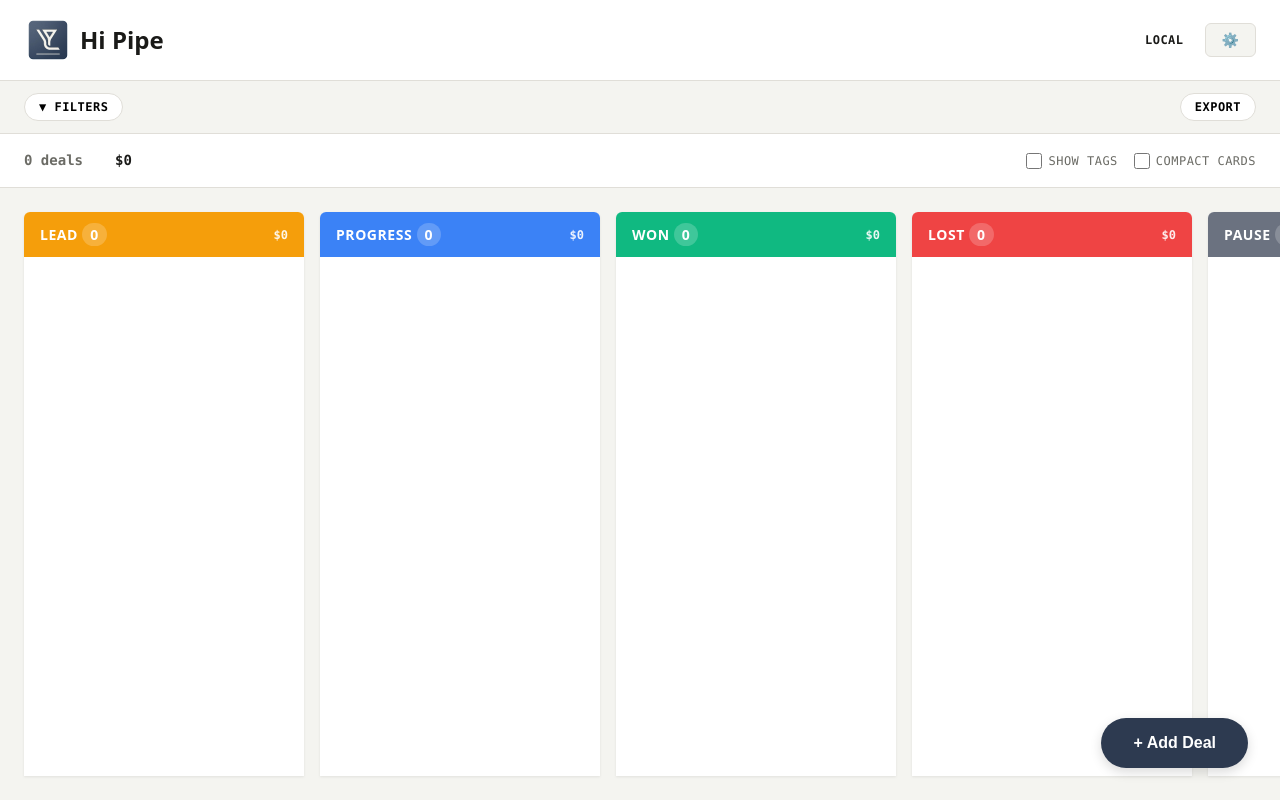
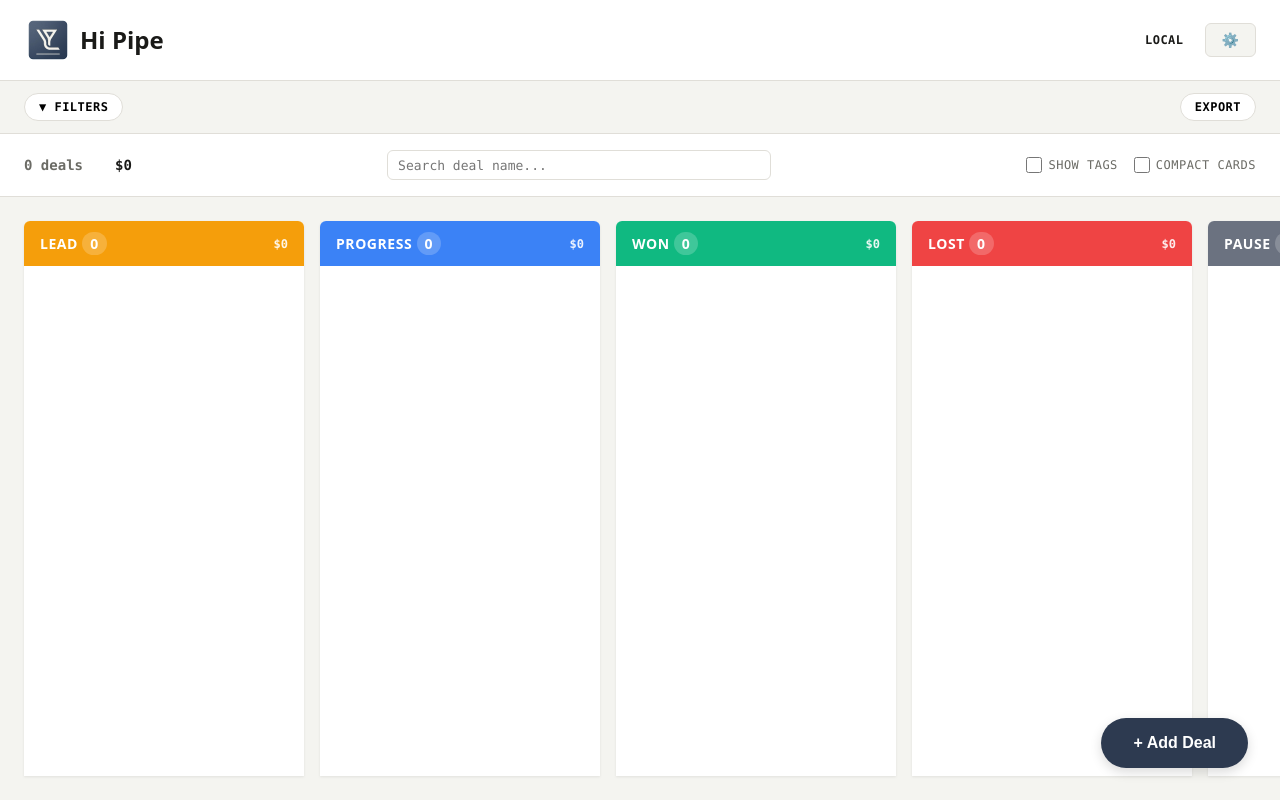
Before and after one commit to mrlinnth/hi-pipe, a React (Vite) app: page / in a window 1280 px wide. Built offline with nearby package versions, Linux system fonts and the light colour scheme.

Commit message:
feat: add deal name search in totals bar

```diff
--- a/src/App.tsx
+++ b/src/App.tsx
@@ -76,6 +76,7 @@ function MainApp() {
   const [sectors, setSectors] = useState<string[]>(() => (isTeamMode ? [] : getSectors()));
   const [showTags, setShowTags] = useState<boolean>(false);
   const [compactCards, setCompactCards] = useState<boolean>(false);
+  const [dealNameQuery, setDealNameQuery] = useState<string>('');
   const [dealModalError, setDealModalError] = useState<string | null>(null);
   const [syncStatus, setSyncStatus] = useState<'idle' | 'syncing' | 'success' | 'error'>('idle');
   const [syncErrorCount, setSyncErrorCount] = useState<number>(0);
@@ -211,6 +212,8 @@ function MainApp() {
     }
   }, [activeFilters]);
 
+  const normalizedDealNameQuery = dealNameQuery.trim().toLowerCase();
+
   const filteredDeals = deals.filter((deal: Deal) => {
     if (activeFilters.period && deal.period !== activeFilters.period) return false;
     if (activeFilters.sector && deal.sector !== activeFilters.sector) return false;
@@ -219,6 +222,10 @@ function MainApp() {
       if (!tags.includes(activeFilters.tag)) return false;
     }
     if (activeFilters.owner && deal.owner?._id !== activeFilters.owner) return false;
+    if (normalizedDealNameQuery.length > 0) {
+      const normalizedName = deal.name.toLowerCase();
+      if (!normalizedName.includes(normalizedDealNameQuery)) return false;
+    }
     return true;
   });
 
@@ -426,6 +433,8 @@ function MainApp() {
         setShowTags={setShowTags}
         compactCards={compactCards}
         setCompactCards={setCompactCards}
+        dealNameQuery={dealNameQuery}
+        setDealNameQuery={setDealNameQuery}
       />
 
       <Board
--- a/src/components/TotalsBar.tsx
+++ b/src/components/TotalsBar.tsx
@@ -8,9 +8,19 @@ type Props = {
   setShowTags: Dispatch<SetStateAction<boolean>>;
   compactCards: boolean;
   setCompactCards: Dispatch<SetStateAction<boolean>>;
+  dealNameQuery: string;
+  setDealNameQuery: Dispatch<SetStateAction<string>>;
 };
 
-export function TotalsBar({ deals, showTags, setShowTags, compactCards, setCompactCards }: Props) {
+export function TotalsBar({
+  deals,
+  showTags,
+  setShowTags,
+  compactCards,
+  setCompactCards,
+  dealNameQuery,
+  setDealNameQuery,
+}: Props) {
   const totalValue = getOverallDealValue(deals);
   const formatter = new Intl.NumberFormat('en-US', {
     style: 'currency',
@@ -23,6 +33,16 @@ export function TotalsBar({ deals, showTags, setShowTags, compactCards, setCompa
       <div className="totals-left">
         <div className="total-count">{deals.length} deals</div>
         <div className="total-value">{formatter.format(totalValue)}</div>
+      </div>
+      <div className="totals-search">
+        <input
+          type="search"
+          className="totals-search-input"
+          value={dealNameQuery}
+          onChange={(e) => setDealNameQuery(e.target.value)}
+          placeholder="Search deal name..."
+          aria-label="Search deals by name"
+        />
       </div>
       <div className="totals-controls">
         <label className="toggle-control">
--- a/src/styles/index.css
+++ b/src/styles/index.css
@@ -1641,10 +1641,23 @@ body {
 
   .totals-left {
     gap: 1rem;
+    width: 100%;
+  }
+
+  .totals-search {
+    width: 100%;
+    justify-content: flex-start;
+    order: 2;
+  }
+
+  .totals-search-input {
+    max-width: none;
   }
 
   .totals-controls {
     gap: 0.75rem;
+    width: 100%;
+    order: 3;
   }
 }
 
@@ -1719,6 +1732,8 @@ body {
 
 /* Toggle Controls in Totals Bar */
 .totals-bar {
+  display: flex;
+  flex-wrap: wrap;
   justify-content: space-between;
   align-items: center;
 }
@@ -1727,12 +1742,39 @@ body {
   display: flex;
   gap: 2rem;
   align-items: center;
+  flex: 0 0 auto;
+}
+
+.totals-search {
+  display: flex;
+  flex: 1 1 16rem;
+  justify-content: center;
+  min-width: 0;
+}
+
+.totals-search-input {
+  width: min(100%, 24rem);
+  min-width: 12rem;
+  padding: 0.42rem 0.62rem;
+  border: 1px solid var(--border);
+  border-radius: 0.375rem;
+  background: var(--surface);
+  color: var(--text-primary);
+  font-family: var(--font-mono);
+  font-size: 0.8125rem;
+}
+
+.totals-search-input:focus {
+  outline: none;
+  border-color: var(--accent);
+  box-shadow: 0 0 0 2px rgba(45, 58, 80, 0.12);
 }
 
 .totals-controls {
   display: flex;
   gap: 1rem;
   align-items: center;
+  flex: 0 0 auto;
 }
 
 .toggle-control {
@@ -1756,6 +1798,16 @@ body {
 
 .toggle-text {
   line-height: 1;
+}
+
+@media (min-width: 1024px) {
+  .totals-bar {
+    flex-wrap: nowrap;
+  }
+
+  .totals-search {
+    justify-content: center;
+  }
 }
 
 /* Compact Deal Cards */
```
